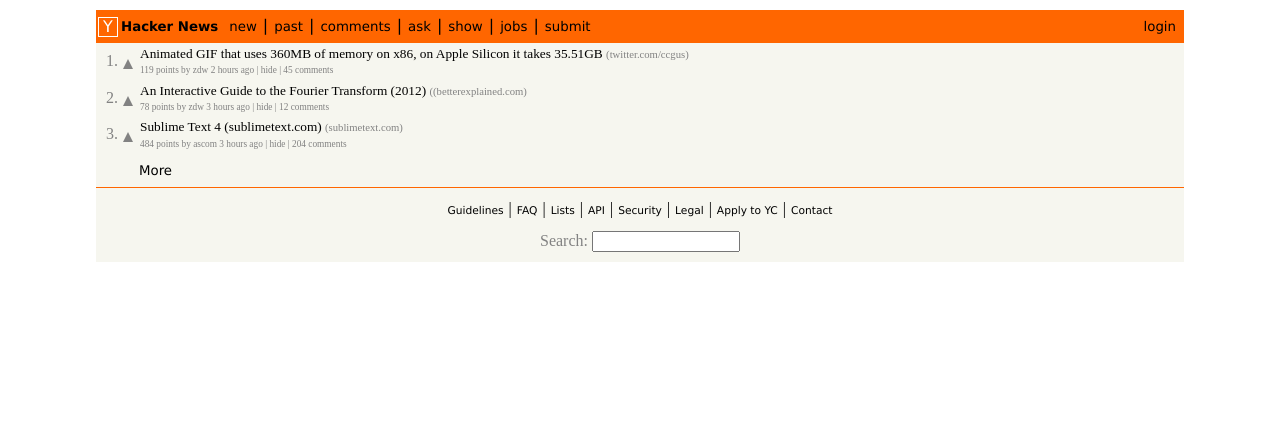
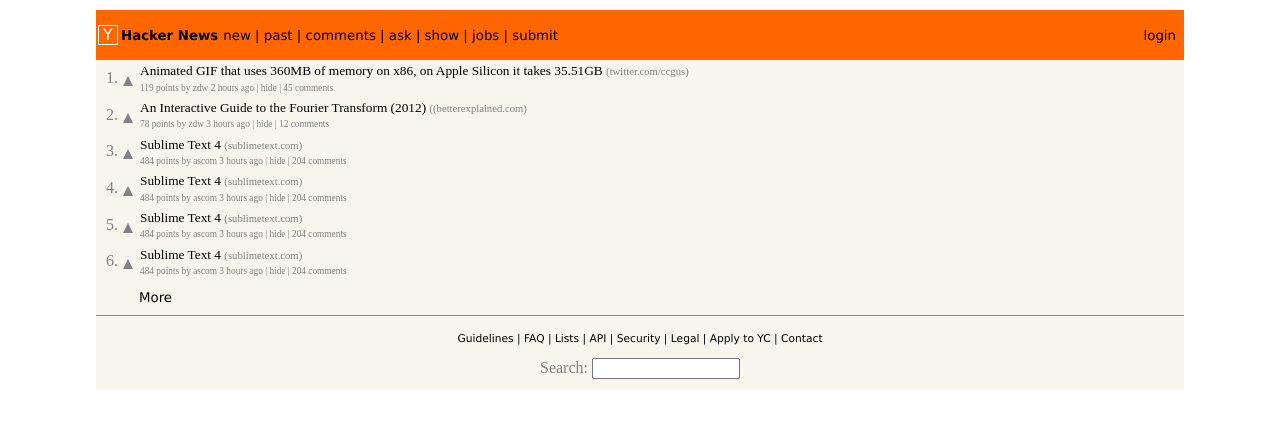
Before and after one commit to Lidemy/mentor-program-5th-rich2020s, a PHP site: page / in a window 1280 px wide. Shown: the top 428 px of the page. Run offline with PHP 8.4, Linux system fonts and the light colour scheme.

Commit message:
week6 挑戰題修正

```diff
--- a/homeworks/week6/挑戰題/index.html
+++ b/homeworks/week6/挑戰題/index.html
@@ -5,8 +5,7 @@
   <meta charset="utf-8">
 
   <title>Hacker News</title>
-  <meta name="description" content="The HTML5 Herald">
-  <meta name="author" content="SitePoint">
+  <meta name="viewport" content="width=device-width, initial-scale=1" >
 
   <link rel="stylesheet" href="normalize.css">
   <link rel="stylesheet" href="style.css">
@@ -19,9 +18,9 @@
       <div class="navbar__container">
         <span class="navbar__mark">Y</span>
         <h1 class="navbar__title">Hacker News</h1>
-        <div class="navbar__links">
-          <a href="#">new</a>|<a href="#">past</a>|<a href="#">comments</a>|<a href="#">ask</a>|<a href="#">show</a>|<a href="#">jobs</a>|<a href="#">submit</a>
-        </div>
+        <p class="navbar__links">
+          <a href="#new">new</a><a href="#past">past</a><a href="#comments">comments</a><a href="#ask#">ask</a><a href="#show">show</a><a href="#jobs">jobs</a><a href="#submit">submit</a>
+        </p>
       </div>
       <div class="navbar__login">login</div>
     </div>
@@ -32,7 +31,9 @@
         </div>
         <div class="news__arrow"></div>
         <p class="news__title">
-        Animated GIF that uses 360MB of memory on x86, on Apple Silicon it takes 35.51GB
+          <a href="#1">
+            Animated GIF that uses 360MB of memory on x86, on Apple Silicon it takes 35.51GB
+          </a>
         <span class="news__source">(<a href="#">twitter.com/ccgus</a>)</span>
         <br>
         <span class="news__info"> 119 points by
@@ -45,7 +46,9 @@
         </div>
         <div class="news__arrow"></div>
         <p class="news__title">
-        An Interactive Guide to the Fourier Transform (2012)
+          <a href="#2">
+            An Interactive Guide to the Fourier Transform (2012)
+          </a>
         <span class="news__source">(<a href="#">(betterexplained.com</a>)</span>
         <br>
         <span class="news__info"> 78 points by
@@ -58,7 +61,54 @@
         </div>
         <div class="news__arrow"></div>
         <p class="news__title">
-        Sublime Text 4 (sublimetext.com)
+        <a href="#3">
+            Sublime Text 4
+          </a>
+        <span class="news__source">(<a href="#">sublimetext.com</a>)</span>
+        <br>
+        <span class="news__info"> 484 points by
+          <a href="#">ascom</a> <a href="#">3 hours ago </a> | <a href="#"> hide </a>| <a href="#">204 comments</a></span>
+        </p>
+      </div>
+      <div class="news__post">
+        <div class="ranks__container">
+          <span class="news__rank">4.</span>
+        </div>
+        <div class="news__arrow"></div>
+        <p class="news__title">
+        <a href="#4">
+            Sublime Text 4
+          </a>
+        <span class="news__source">(<a href="#">sublimetext.com</a>)</span>
+        <br>
+        <span class="news__info"> 484 points by
+          <a href="#">ascom</a> <a href="#">3 hours ago </a> | <a href="#"> hide </a>| <a href="#">204 comments</a></span>
+        </p>
+      </div>
+      <div class="news__post">
+        <div class="ranks__container">
+          <span class="news__rank">5.</span>
+        </div>
+        <div class="news__arrow"></div>
+        <p class="news__title">
+          <a href="#5">
+            Sublime Text 4
+          </a>
+        <span class="news__source">(<a href="#">sublimetext.com</a>)</span>
+        <br>
+        <span class="news__info"> 484 points by
+          <a href="#">ascom</a> <a href="#">3 hours ago </a> | <a href="#"> hide </a>| <a href="#">204 comments</a></span>
+        </p>
+      </div>
+      <div class="news__post">
+        <div class="ranks__container">
+          <span class="news__rank">6.</span>
+        </div>
+        <div class="news__arrow"></div>
+        <p class="news__title">
+          <a href="#6">
+            Sublime Text 4
+          </a>
         <span class="news__source">(<a href="#">sublimetext.com</a>)</span>
         <br>
         <span class="news__info"> 484 points by
@@ -69,7 +119,7 @@
     <div class="more"><a href="#">More</a></div>
     <footer class="footer">
       <div class="footer__links">
-        <a href="#">Guidelines</a>|<a href="#">FAQ</a>|<a href="#">Lists</a>|<a href="#">API</a>|<a href="#">Security</a>|<a href="#">Legal</a>|<a href="#">Apply to YC</a>|<a href="#">Contact</a>
+        <a href="#">Guidelines</a><a href="#">FAQ</a><a href="#">Lists</a><a href="#">API</a><a href="#">Security</a><a href="#">Legal</a><a href="#">Apply to YC</a><a href="#">Contact</a>
       </div>
       <span class="search">Search: <input type="text" name="search"></span>
     </footer>
--- a/homeworks/week6/挑戰題/style.css
+++ b/homeworks/week6/挑戰題/style.css
@@ -29,21 +29,28 @@
   font-size: 10pt;
   font-weight: bold;
   margin-left: 3px;
+  text-align: center;
 }
 .navbar__links{
   margin-left: 5px;
 }
+
 .navbar__links a{
   font-size: 10pt;
   text-decoration: none;
   color: black;
-  margin: 0 6px;
   cursor: pointer;
 }
+.navbar__links a:not(:last-child)::after{
+    content: " | ";
+    color: black;
+    font-size: 10pt;
+    font-family: Verdana, Geneva, sans-serif;
+  }
 .navbar__login{
   font-size: 10pt;
   cursor: pointer;
-  margin-right: 8px;
+  margin: 0 8px;
 }
 .news__post{
   display: flex;
@@ -62,6 +69,16 @@
   margin: 3px 0;
   margin-left: 12px;
   font-size: 10pt;
+}
+.news__title a{
+  text-decoration: none;
+  color: black;
+}
+.news__title a:hover{
+  text-decoration: underline;
+}
+.news__title a:visited{
+  color: #828282;
 }
 .news__info{
   color: #828282;
@@ -100,10 +117,17 @@
   font-size: 8pt;
   font-family: Verdana, Geneva, sans-serif;
   text-decoration: none;
-  margin: 0 5px;
+  margin: 0;
 }
+.footer__links a:not(:last-child)::after{
+    content: " | ";
+    color: black;
+    font-size: 8pt;
+    font-family: Verdana, Geneva, sans-serif;
+  }
 .footer__links{
   margin: 12px 0;
+  text-align: center;
 }
 .more{
   margin-left: 43px;
@@ -124,3 +148,26 @@
   width: 140px;
   margin-bottom: 10px;
 }
+@media(max-width: 768px){
+  .content{
+    width: 100%;
+  }
+  .navbar__links a{
+    margin: 0;
+  }
+  .navbar__links{
+    word-break: break-word;
+    margin: 0;
+    margin-left: 5px;
+  }
+  .navbar__mark{
+    padding: 0 2px;
+  }
+  .navbar__container{
+    display: flex;
+  }
+  .content{
+    margin: 0;
+  }
+
+}
```
